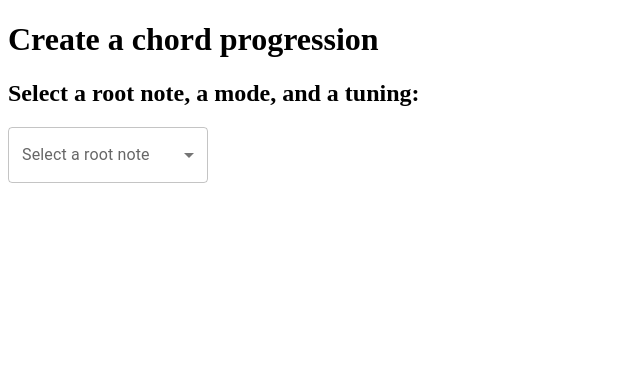
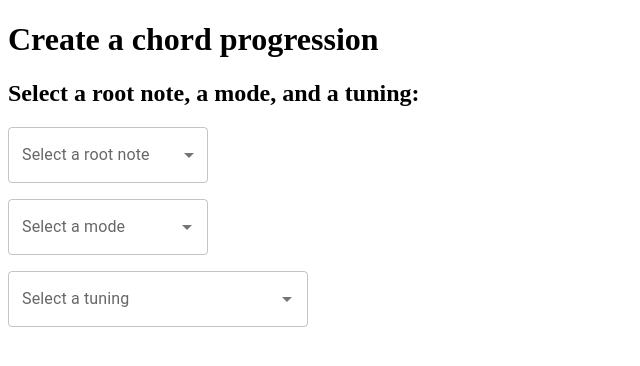
Before and after one commit to stenzeladam/ChordProgressionTSX, a React (Vite) app: page / in a window 1280 px wide. Shown: the top 366 px of the page, without its empty margins (0-640 px from the left). Built offline with nearby package versions, Linux system fonts and the light colour scheme.

Commit message:
Added basic user input options for selecting a root note, a mode, and a tuning

```diff
--- /dev/null
+++ b/src/components/SelectMode.tsx
@@ -0,0 +1,25 @@
+import * as React from 'react';
+import TextField from '@mui/material/TextField';
+import Autocomplete from '@mui/material/Autocomplete';
+
+export default function ComboBox() {
+  return (
+    <Autocomplete
+      disablePortal
+      id="combo-box-modes"
+      options={Modes}
+      sx={{ width: 200 }}
+      renderInput={(params) => <TextField {...params} label="Select a mode" />}
+    />
+  );
+}
+
+const Modes = [
+    { label: 'Ionian', mode: "Ionian" },
+    { label: 'Dorian', mode: "Dorian" },
+    { label: 'Phrygian', mode: "Phrygian" },
+    { label: 'Lydian', mode: "Lydian" },
+    { label: 'Mixolydian', mode: "Mixolydian" },
+    { label: 'Aeolian', mode: "Aeolian" },
+    { label: 'Locrian', mode: "Locrian" }
+  ];
--- /dev/null
+++ b/src/components/SelectTuning.tsx
@@ -0,0 +1,31 @@
+import * as React from 'react';
+import TextField from '@mui/material/TextField';
+import Autocomplete from '@mui/material/Autocomplete';
+
+export default function ComboBox() {
+  return (
+    <Autocomplete
+      disablePortal
+      id="combo-box-tuning"
+      options={Tuning}
+      sx={{ width: 300 }}
+      renderInput={(params) => <TextField {...params} label="Select a tuning" />}
+    />
+  );
+}
+
+const Tuning = [
+  { label: 'E Standard', tuning: "E Standard" },
+  { label: 'Eb/D# Standard', tuning: "D# Standard" },
+  { label: 'D Standard', tuning: "D Standard" },
+  { label: 'Db/C# Standard', tuning: "C# Standard" },
+  { label: 'C Standard', tuning: "C Standard" },
+  { label: 'B Standard', tuning: "B Standard" },
+  { label: 'Drop D', tuning: "Drop D" },
+  { label: 'Drop Db/C#', tuning: "Drop C#" },
+  { label: 'Drop C', tuning: "Drop C" },
+  { label: 'Drop B', tuning: "Drop B" },
+  { label: 'Drop Bb/A#', tuning: "Drop A#" },
+  { label: 'Drop A', tuning: "Drop A" },
+  { label: 'Other (user specified)', tuning: "" }
+  ];
--- a/src/index.html
+++ b/src/index.html
@@ -8,7 +8,11 @@
 <body>
     <h1>Create a chord progression</h1>
     <h2 id="instructions"></h2> <!-- Adding an h1 element with the ID "hi" -->
-    <div id="root"></div> <!-- Ensure this element exists -->
+    <div id="root"></div> <!-- root note  -->
+    <script src="./index.tsx" type="module"></script>
+    <div id="mode"></div>
+    <script src="./index.tsx" type="module"></script>
+    <div id="tuning"></div>
     <script src="./index.tsx" type="module"></script>
 </body>
 </html>
--- a/src/index.tsx
+++ b/src/index.tsx
@@ -2,6 +2,9 @@ import React from 'react';
 import ReactDOM from 'react-dom/client';
 import { createRoot } from 'react-dom';
 import SelectRootNote from './components/SelectRootNote';
+import SelectMode from './components/SelectMode'
+import SelectTuning from './components/SelectTuning'
+import Box from '@mui/material/Box';
 
 
 document.addEventListener('DOMContentLoaded', () => {
@@ -21,6 +24,10 @@ declare module 'react-dom' {
 const root = ReactDOM.createRoot(document.getElementById("root") as HTMLElement);
 root.render(
   <React.StrictMode>
-    <SelectRootNote /> {/* Render SelectRootNote component */}
+    <Box sx={{ display: 'flex', flexDirection: 'column', gap: 2 }}> {/* gap: 2 adds spacing between items */}
+    <SelectRootNote /> {}
+    <SelectMode /> {}
+    <SelectTuning /> {}
+    </Box>
   </React.StrictMode>
 );
```
